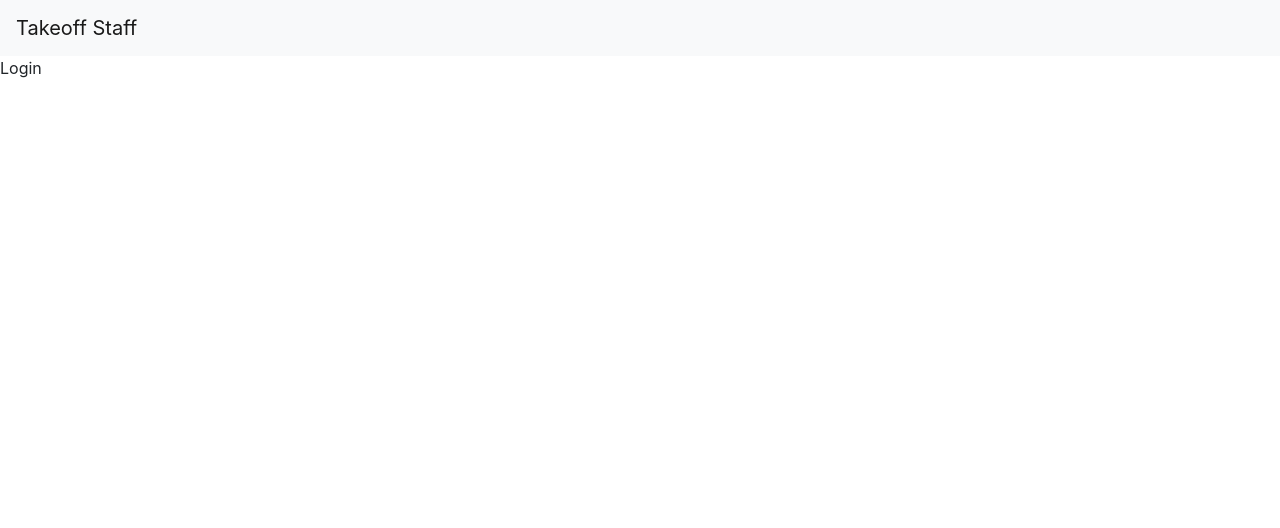
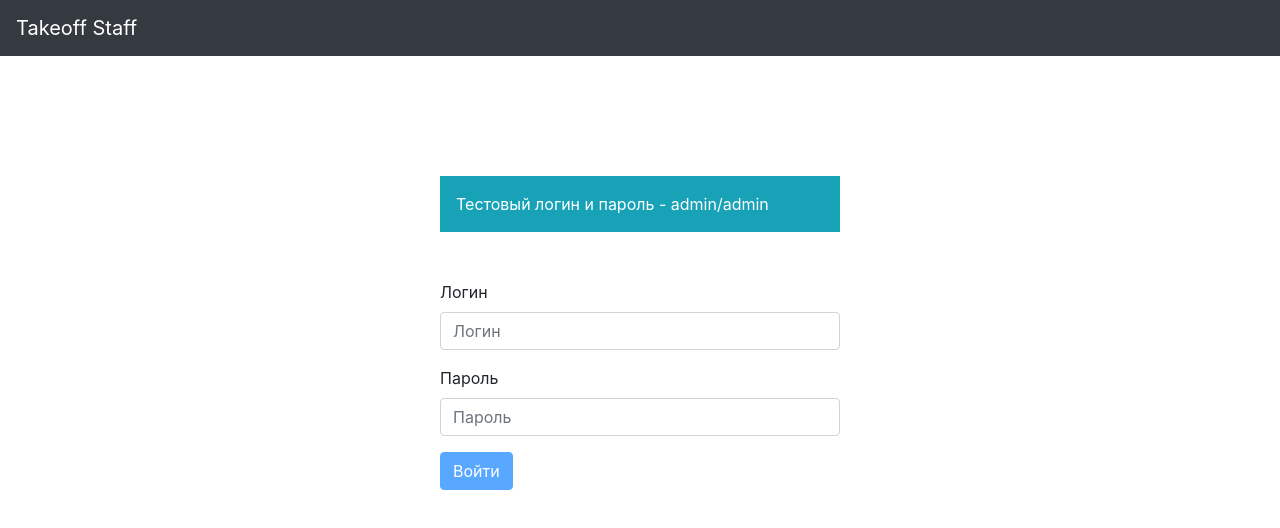
Before and after one commit to Arumyan/takeoff-staff, a React (Create React App) app: page /login in a window 1280 px wide. Shown: the top 528 px of the page. Built offline with nearby package versions, Linux system fonts and the light colour scheme.

Commit message:
add login page

```diff
--- a/package.json
+++ b/package.json
@@ -8,6 +8,7 @@
     "@testing-library/user-event": "^12.2.2",
     "axios": "^0.21.0",
     "bootstrap": "^4.5.3",
+    "formik": "^2.2.4",
     "node-sass": "^4.14.1",
     "react": "^17.0.1",
     "react-bootstrap": "^1.4.0",
@@ -17,7 +18,8 @@
     "react-scripts": "4.0.0",
     "redux": "^4.0.5",
     "redux-thunk": "^2.3.0",
-    "web-vitals": "^0.2.4"
+    "web-vitals": "^0.2.4",
+    "yup": "^0.29.3"
   },
   "scripts": {
     "start": "react-scripts start",
--- a/src/App.js
+++ b/src/App.js
@@ -1,4 +1,4 @@
-import React, {useEffect} from 'react';
+import React from 'react';
 import './App.scss';
 
 import Login from './pages/Login/Login';
@@ -10,25 +10,26 @@ import { Navbar, Button } from 'react-bootstrap';
 
 import { Switch, Route } from 'react-router-dom';
 import { useDispatch, useSelector } from 'react-redux';
-import { loginThunk } from './redux/reducers/authReducer';
+import { logoutThunk } from './redux/reducers/authReducer';
 
 const App = () => {
 
   const dispatch = useDispatch();
   const { isAuth } = useSelector((state) => state.authReducer)
 
-  useEffect(() => {
-    //dispatch(loginThunk())
-  }, []);
+  const logout = () => {
+    dispatch(logoutThunk())
+  }
 
   return (
     <>
-      <Navbar bg='light'>
+      <Navbar bg="dark" variant="dark">
         <Navbar.Brand>Takeoff Staff</Navbar.Brand>
         {
           isAuth && (<Button
             className='ml-auto'
             variant='outline-success'
+            onClick={logout}
           >
             Выйти
           </Button>)
--- a/src/App.scss
+++ b/src/App.scss
@@ -2,6 +2,22 @@
   margin: 0;
   padding: 0;
   box-sizing: border-box;
+}
+
+#root {
+  min-height: 100vh;
+  display: flex;
+  flex-direction: column;
+
+  .navbar {
+    flex: 0 0 auto;;
+  }
+
+  .app-content {
+    display: flex;
+    flex-direction: column;
+    flex: 1 1 auto;
+  }
 }
 
 ul {
--- a/src/api/api.js
+++ b/src/api/api.js
@@ -8,4 +8,9 @@ export const authAPI = {
   login(login, password) {
     return instance.get('auth/', {login, password}).then(response => response.data);
   },
+
+  logout() {
+    // There should be a request for a servel for the logout
+    return true
+  }
 }
--- a/src/pages/Login/Login.js
+++ b/src/pages/Login/Login.js
@@ -1,11 +1,99 @@
-import React from 'react'
+import React from 'react';
+import classes from './Login.module.scss';
+import { useDispatch, useSelector } from 'react-redux';
+import { loginThunk } from '../../redux/reducers/authReducer';
+import { useHistory } from 'react-router-dom';
+
+import { Formik, Form, Field, ErrorMessage } from 'formik';
+import * as Yup from 'yup';
 
 const Login = () => {
+  const { isAuth, isLoading } = useSelector((state) => state.authReducer);
+  const dispatch = useDispatch();
+  const history = useHistory();
+
+  const initialValues = {
+    login: '',
+    password: '',
+  };
+
+  const validationSchema = Yup.object({
+    login: Yup.string().required('Введите логин'),
+    password: Yup.string()
+      .min(5, 'Пароль должен быть не меньше 5 символов')
+      .required('Введите пароль'),
+  });
+
+  const onSubmit = (values) => {
+    dispatch(loginThunk(values.login, values.password));
+  };
+
+  if (isAuth) {
+    history.push('/');
+  }
+
   return (
-    <div>
-      Login
+    <div className={classes.Login}>
+      <div className='p-3 mb-5 bg-info text-white'>
+        Тестовый логин и пароль - admin/admin
+      </div>
+      <Formik
+        initialValues={initialValues}
+        onSubmit={onSubmit}
+        validationSchema={validationSchema}
+      >
+        {(formik) => (
+          <Form>
+            <div className='form-group'>
+              <label className='form-label' htmlFor='login'>
+                Логин
+              </label>
+              <Field
+                className='form-control'
+                id='login'
+                type='text'
+                name='login'
+                placeholder='Логин'
+              />
+
+              <ErrorMessage
+                name='login'
+                component='span'
+                className='form-text text-danger'
+              />
+            </div>
+
+            <div className='form-group'>
+              <label className='form-label' htmlFor='password'>
+                Пароль
+              </label>
+              <Field
+                className='form-control'
+                id='password'
+                type='password'
+                name='password'
+                placeholder='Пароль'
+              />
+
+              <ErrorMessage
+                name='password'
+                component='span'
+                className='form-text text-danger'
+              />
+            </div>
+
+            <button
+              className='btn btn-primary'
+              type='submit'
+              disabled={!(formik.dirty & formik.isValid) || isLoading}
+            >
+              Войти
+            </button>
+          </Form>
+        )}
+      </Formik>
     </div>
-  )
-}
+  );
+};
 
-export default Login
+export default Login;
--- /dev/null
+++ b/src/pages/Login/Login.module.scss
@@ -0,0 +1,6 @@
+.Login {
+  flex: 0 0 auto;
+  max-width: 400px;
+  width: 100%;
+  margin: 15vh auto 0;
+}
--- a/src/pages/PageNotFound/PageNotFound.js
+++ b/src/pages/PageNotFound/PageNotFound.js
@@ -1,11 +1,16 @@
-import React from 'react'
+import React from 'react';
+import Jumbotron from 'react-bootstrap/Jumbotron'
+import { NavLink } from 'react-router-dom';
 
 const PageNotFound = () => {
   return (
-    <div>
-      PageNotFound
-    </div>
-  )
-}
+    <Jumbotron>
+      <h1 className="text-center">404 Page Not Found</h1>
+      <p className="text-center">
+        <NavLink to='/'>На главную</NavLink>
+      </p>
+    </Jumbotron>
+  );
+};
 
-export default PageNotFound
+export default PageNotFound;
--- a/src/redux/reducers/authReducer.js
+++ b/src/redux/reducers/authReducer.js
@@ -7,13 +7,27 @@ const initialState = {
 };
 
 export const SET_AUTH = 'auth/SET_AUTH';
+export const AUTH_IS_LOADING = 'auth/AUTH_IS_LOADING';
+export const AUTH_ERROR = 'auth/AUTH_ERROR';
 
 export default function authReducer(state = initialState, action) {
   switch (action.type) {
     case SET_AUTH:
       return {
         ...state,
-        ...action.authData,
+        ...action.isAuth,
+      };
+
+    case AUTH_IS_LOADING:
+      return {
+        ...state,
+        ...action.isLoading,
+      };
+
+    case AUTH_ERROR:
+      return {
+        ...state,
+        ...action.error,
       };
 
     default:
@@ -21,24 +35,47 @@ export default function authReducer(state = initialState, action) {
   }
 }
 
-export const setAuthActionCreator = (authData) => {
-  return { type: SET_AUTH, authData };
+export const setAuthActionCreator = (isAuth) => {
+  return { type: SET_AUTH, isAuth };
+};
+
+export const isLoadingActionCreator = (isLoading) => {
+  return { type: AUTH_IS_LOADING, isLoading };
+};
+
+export const errorActionCreator = (error) => {
+  return { type: AUTH_ERROR, error };
 };
 
 export const loginThunk = (login, password) => async (dispatch) => {
+  dispatch(isLoadingActionCreator({ isLoading: true }));
+  dispatch(errorActionCreator({ error: null }));
 
   const data = await authAPI.login(login, password);
 
-  console.log(data)
   // Check Auth Data
-  if(data.length) {
-    data.foreEach((user) => {                                 // Emulation verification of the user
-      if(user.name === login && user.password === password) { // of course, it must occur on a real server
-        dispatch(setAuthActionCreator({ isAuth: true, isLoading: false, error: null }));
+  if (data.length) {
+    // Emulation verification of the user
+    // of course, it must occur on a real server
+    data.forEach((user) => {
+      if (user.name === login && user.password === password) {
+        dispatch(setAuthActionCreator({ isAuth: true }));
+        dispatch(isLoadingActionCreator({ isLoading: false }));
       }
-    })
-  }
-  else {
-    dispatch(setAuthActionCreator({ isAuth: false, isLoading: false, error: 'Something wrong' }));
+    });
+  } else {
+    dispatch(errorActionCreator({ error: 'Что то пошло не так...' }));
+    dispatch(setAuthActionCreator({ isAuth: false }));
+    dispatch(isLoadingActionCreator({ isLoading: false }));
   }
 };
+
+export const logoutThunk = () => async (dispatch) => {
+  dispatch(isLoadingActionCreator({ isLoading: true }));
+  const data = await authAPI.logout();
+
+  if(data) {
+    dispatch(isLoadingActionCreator({ isLoading: false }));
+    dispatch(setAuthActionCreator({ isAuth: false }));
+  }
+};
```
Also changed, not shown: 1 other file (tests, documents, lock files or other folders).
